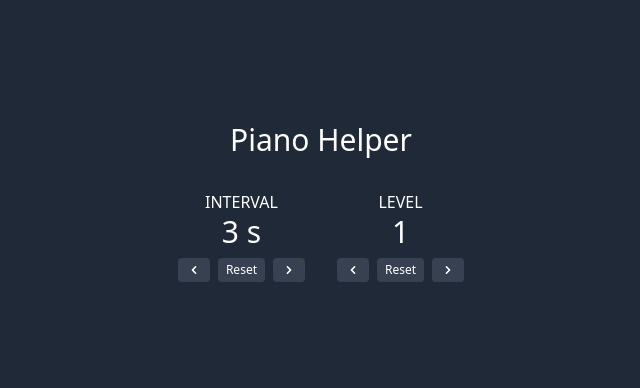
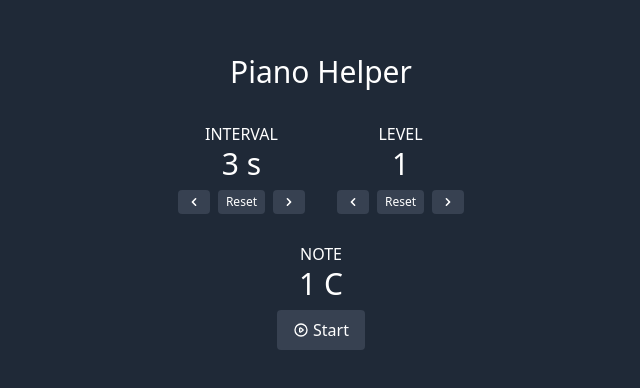
Before and after one commit to jorenrui/piano-lesson-helper, a React (Vite) app: page / in a window 1280 px wide. Shown: the part 198-586 px from the top of the page, without its empty margins (319-959 px from the left). Built offline with nearby package versions, Linux system fonts and the light colour scheme.

Commit message:
feat: add note

```diff
--- a/src/App.tsx
+++ b/src/App.tsx
@@ -1,31 +1,29 @@
-import { useEffect, useState } from 'react';
+import { useState } from 'react';
 import { Interval } from './components/Interval';
 import { Level } from './components/Level';
+import { Note } from './components/Note';
 import { MIN_INTERVAL, MIN_LEVEL } from './constants';
 
 function App() {
-  const [interval, setInterval] = useState(MIN_INTERVAL);
+  const [time, setTime] = useState(MIN_INTERVAL);
   const [level, setLevel] = useState(MIN_LEVEL);
 
   if (!('speechSynthesis' in window)) {
     alert("Sorry, your browser doesn't support text to speech!");
   }
 
-  useEffect(() => {
-    const msg = new SpeechSynthesisUtterance();
-    msg.text = "1 B";
-    window.speechSynthesis.speak(msg);
-  }, []);
-
   return (
     <div className="min-h-full flex items-center justify-center bg-gray-800">
       <div className="p-2">
-        <header className="mt-2 mb-8 text-center">
+        <header className="my-2 mb-8 text-center">
           <h1 className="text-3xl font-medium text-white">Piano Helper</h1>
         </header>
-        <main className="text-center flex justify-between gap-x-8">
-          <Interval interval={interval} setInterval={setInterval} />
-          <Level level={level} setLevel={setLevel} />
+        <main className="my-2 text-center">
+          <div className="my-2 flex justify-between gap-x-8">
+            <Interval time={time} setTime={setTime} />
+            <Level level={level} setLevel={setLevel} />
+          </div>
+          <Note time={time} />
         </main>
       </div>
     </div>
--- a/src/components/Interval.tsx
+++ b/src/components/Interval.tsx
@@ -4,27 +4,27 @@ import { MIN_INTERVAL } from '../constants';
 const SECOND = 1000;
 
 interface IProps {
-  interval: number;
-  setInterval: React.Dispatch<React.SetStateAction<number>>;
+  time: number;
+  setTime: React.Dispatch<React.SetStateAction<number>>;
 }
 
-export function Interval({ interval, setInterval }: IProps) {
+export function Interval({ time, setTime }: IProps) {
   const resetInterval = () => {
-    setInterval(MIN_INTERVAL);
+    setTime(MIN_INTERVAL);
   };
 
   const subtractInterval = () => {
-    setInterval((val) => val <= MIN_INTERVAL ? 0 : val - SECOND);
+    setTime((val) => val <= MIN_INTERVAL ? MIN_INTERVAL : val - SECOND);
   };
 
   const addInterval = () => {
-    setInterval((val) => val + SECOND);
+    setTime((val) => val + SECOND);
   };
 
   return (
     <div>
       <h2 className="text-base font-light text-white uppercase">Interval</h2>
-      <p className="text-3xl text-white">{interval / 1000} s</p>
+      <p className="text-3xl text-white">{time / 1000} s</p>
       <div className="my-2 flex items-center gap-x-2">
         <button
           type="button"
--- a/src/components/Level.tsx
+++ b/src/components/Level.tsx
@@ -12,7 +12,7 @@ export function Level({ level, setLevel }: IProps) {
   };
 
   const subtractLevel = () => {
-    setLevel((val) => val <= MIN_LEVEL ? 1 : val - 1);
+    setLevel((val) => val <= MIN_LEVEL ? MIN_LEVEL : val - 1);
   };
 
   const addLevel = () => {
--- /dev/null
+++ b/src/components/Note.tsx
@@ -0,0 +1,78 @@
+import { useEffect, useState } from 'react';
+import { HiOutlinePlay, HiOutlineStop } from 'react-icons/hi';
+import { speak } from '../helpers/speak';
+
+const NOTES = ['A', 'B', 'C', 'D', 'E', 'F', 'G'];
+const FINGER_INDEX = ['one', 'two', 'three', 'four', 'five'];
+enum NUMBER {
+  one = 1,
+  two = 2,
+  three = 3,
+  four = 4,
+  five = 5,
+}
+
+const getRandomNote = () => NOTES[Math.floor(Math.random() * NOTES.length)];
+const getRandomFingerIndex = () => FINGER_INDEX[Math.floor(Math.random() * FINGER_INDEX.length)] as keyof typeof NUMBER;
+let interval: number;
+
+interface IProps {
+  time: number;
+}
+
+export function Note({ time }: IProps) {
+  const [note, setNote] = useState(getRandomNote());
+  const [fingerIndex, setFingerIndex] = useState<keyof typeof NUMBER>(getRandomFingerIndex());
+  const [started, setStarted] = useState(false);
+  const [intervalCount, setIntervalCount] = useState(0);
+
+  useEffect(() => {
+    if (started) {
+      speak({ text: `${fingerIndex} ${note}` });
+    }
+  }, [intervalCount, started]);
+
+  const start = () => {
+    setStarted(true);
+    interval = setInterval(() => {
+      setNote(getRandomNote());
+      setFingerIndex(getRandomFingerIndex());
+      setIntervalCount((val) => val + 1);
+    }, time);
+  };
+
+  const stop = () => {
+    setStarted(false);
+    setIntervalCount(0);
+    clearInterval(interval);
+  }
+
+  return (
+    <div className="mt-5 mb-2">
+      <h2 className="text-base font-light text-white uppercase">Note</h2>
+      <p className="text-3xl text-white">{`${NUMBER[fingerIndex]} ${note}`}</p>
+      <div className="my-2">
+        {!started
+          ? (
+            <button
+              type="button"
+              onClick={start}
+              className="mx-auto py-2 px-4 flex items-center justify-center text-white text-base bg-gray-700 rounded hover:bg-gray-600 focus:bg-gray-600"
+            >
+              <HiOutlinePlay className="h-4 w-4 mr-1" />
+              Start
+            </button>
+          ): (
+            <button
+              type="button"
+              onClick={stop}
+              className="mx-auto py-2 px-4 flex items-center justify-center text-white text-base bg-gray-700 rounded hover:bg-gray-600 focus:bg-gray-600"
+            >
+              <HiOutlineStop className="h-4 w-4 mr-1" />
+              Stop
+            </button>
+          )}
+      </div>
+    </div>
+  );
+}
```
